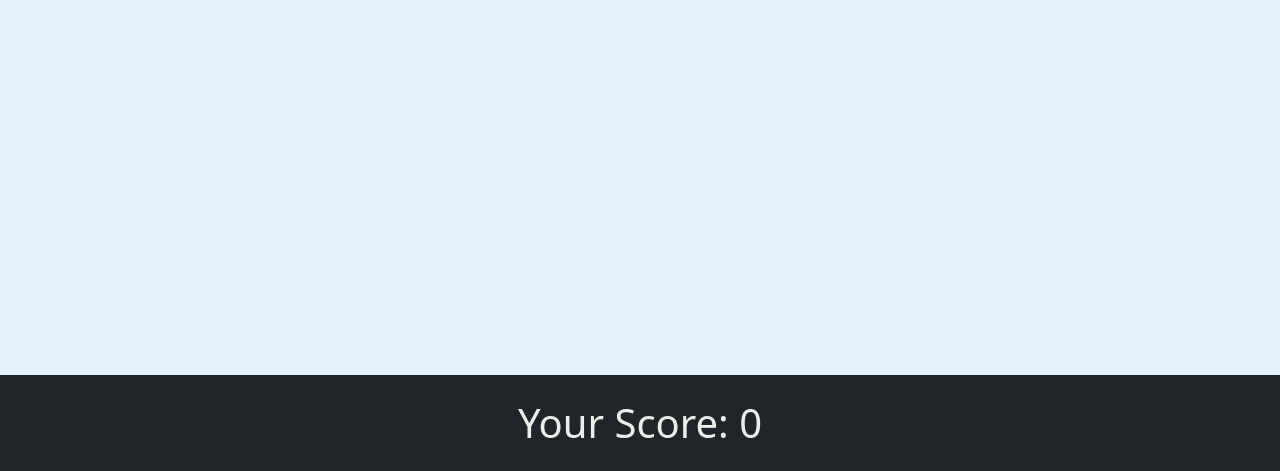
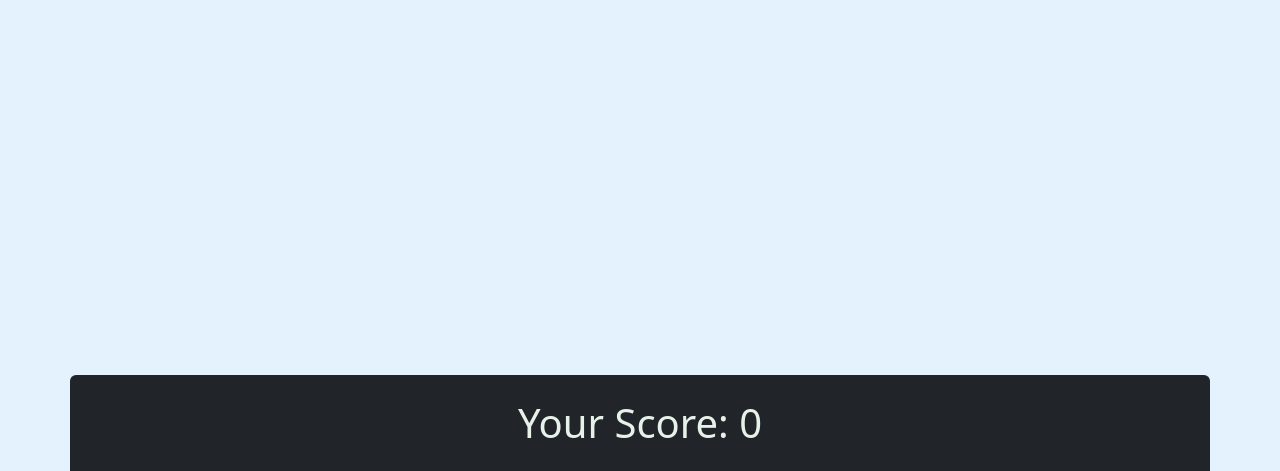
Before and after one commit to chetanmenaria00/RockPaperScissors, a plain HTML site: page index.html in a window 1280 px wide. Shown: the part 329-800 px from the top of the page. Drawn offline with nearby package versions, Linux system fonts and the light colour scheme.

Commit message:
Changed Score Box

```diff
--- a/index.html
+++ b/index.html
@@ -31,7 +31,7 @@
             <button id="reset" class=" btn btn-secondary mx-3 ">RESET</button>
         </div>
     </div>
-    <div class="navbar navbar-dark bg-dark fixed-bottom d-flex justify-content-center">
+    <div class="navbar container rounded-top navbar-dark bg-dark fixed-bottom d-flex justify-content-center">
         <h1 style="color:#e6f2e9;" class="gameText my-3 d-flex justify-content-center" id="scoreText">Your Score: 0</h1>
     </div>
     <script src="index.js"></script>
```
